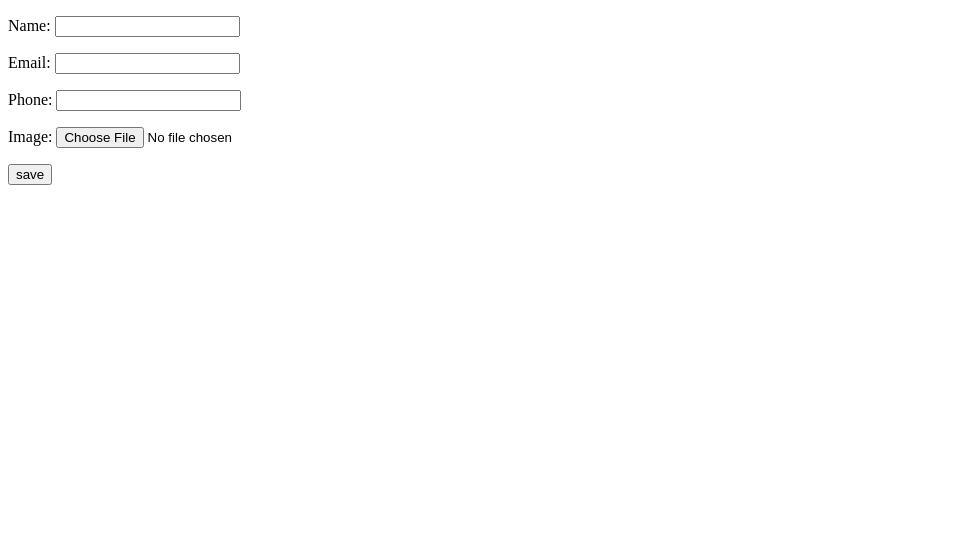
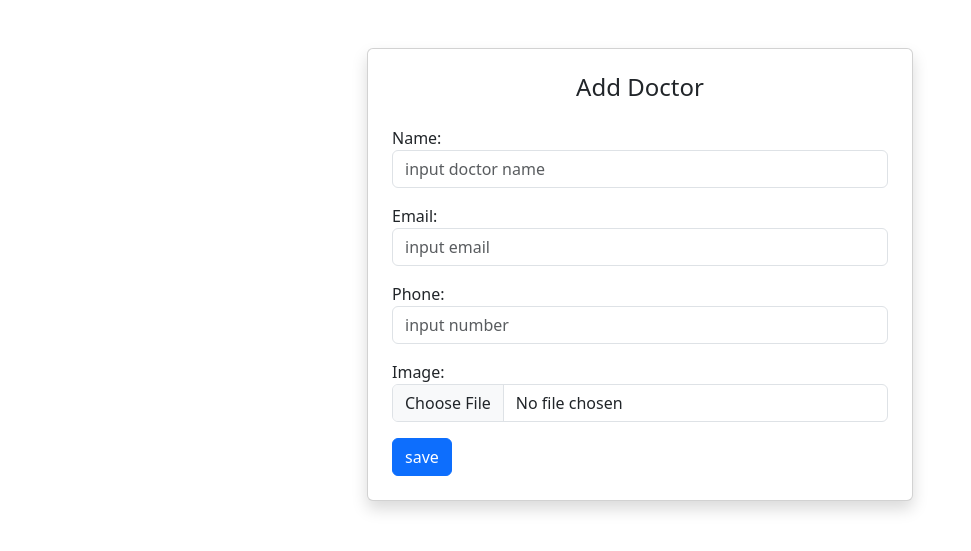
Before and after one commit to AyatiOgo/cms-project, a Django app: template cmsApp/templates/create_doctor.html in a window 1280 px wide. Shown: the top 551 px of the page, without its empty margins (0-971 px from the left). Run offline with Django 5.2, Linux system fonts and the light colour scheme; the template is opened without the code that fills it: values that come from a table or form of the project are taken from there, others are empty.

Commit message:
code updated

```diff
--- a/cmsApp/forms.py
+++ b/cmsApp/forms.py
@@ -4,6 +4,41 @@ from .models import *
 
 class Create_doctor(forms.ModelForm):
 
+    # name = forms.CharField(required = False,
+    #                         widget = forms.TextInput(attrs= {
+    #             'class' : 'form-control',
+    #             "placeholder" : "input doctor name" } )   )
+
+    # email = forms.EmailField(required = False,
+    #                         widget = forms.EmailInput(attrs= {
+    #             'class' : 'form-control',
+    #             "placeholder" : "input email" } )   )
+
+    # phone = forms.IntegerField(
+    #     required=False,
+    #     widget=forms.NumberInput(attrs={
+    #         'class': 'form-control',
+    #         'placeholder': 'input phone number'
+    #     })
+    # )
+
     class Meta():
         model = Doctors
         fields = ["name", "email", "phone", "image"]
+        widgets = {
+            "name": forms.TextInput( attrs = {
+                'class' : 'form-control',
+                "placeholder" : "input doctor name" }),
+
+            "email": forms.EmailInput(attrs= {
+                "class" : "form-control",
+                "placeholder" : "input email" }),
+
+            "phone": forms.NumberInput(attrs= {
+                "class" : "form-control",
+                "placeholder" : "input number" }),
+
+            "image": forms.ClearableFileInput(attrs={
+                "class": "form-control" })
+
+        }
--- a/cmsApp/models.py
+++ b/cmsApp/models.py
@@ -4,7 +4,7 @@ from django.db import models
 class Doctors(models.Model):
     name = models.CharField(max_length=250)
     email = models.EmailField(max_length=250)
-    phone = models.IntegerField()
+    phone = models.CharField(max_length=25)
     image = models.ImageField(max_length=250, null=True, blank= True)
     class Meta:
         db_table = "Doctors"
@@ -18,8 +18,8 @@ class Doctors(models.Model):
 class Patients(models.Model):
     name = models.CharField(max_length=250)
     email = models.EmailField(max_length=250)
-    phone = models.IntegerField()
-    image = models.ImageField(max_length=250)
+    phone = models.CharField(max_length=25)
+    image = models.ImageField(max_length=250, null=True, blank=True)
     doctor = models.ForeignKey(Doctors, on_delete= models.CASCADE)
     class Meta:
         db_table = "Patients"
--- a/cmsApp/templates/create_doctor.html
+++ b/cmsApp/templates/create_doctor.html
@@ -4,14 +4,32 @@
     <meta charset="UTF-8">
     <meta name="viewport" content="width=device-width, initial-scale=1.0">
     <title>Create doctor</title>
+    {% include 'links.html' %}
 </head>
 <body>
-
-    <form action="" method="post">
-        {% csrf_token %}
-        {{ form.as_p }}
-        <button type="submit"> save </button>
-
+    <div class="container mt-5">
+        <div class="row justify-content-center" class="row justify-content-center" >
+          <div class="col-md-6">
+            <div class="card shadow p-4">
+              <h4 class="mb-4 text-center">Add Doctor</h4>
+              <form action="" method="post">
+                <div class="form-group">
+                    {% csrf_token %}
+                    {{ form.as_p }}
+                    {# {{ form.phone.error }} #}
+                </div>
+                <button type="submit" class="btn btn-primary"> save </button>
+             </form>
+            </div>
+          </div>
+        </div>
+      </div>
 
 </body>
 </html>
+
+<style>
+  ul.errorlist {
+  display: none;
+}
+</style>
--- a/cmsApp/urls.py
+++ b/cmsApp/urls.py
@@ -2,8 +2,8 @@ from django.urls import path
 from .views import *
 
 urlpatterns = [
-    path('home', home_view  ,name="home"),
-    path('form_doctor', doctor_create  ,name="create_doctor"),
-    path('doctors', doctors_view  ,name="doctors_view"),
-    path('patients', patients_view  ,name="patients_view"),
+    path('', home_view  ,name="home"),
+    path('form_doctor/', doctor_create  ,name="create_doctor"),
+    path('doctors/', doctors_view  ,name="doctors_view"),
+    path('patients/', patients_view  ,name="patients_view"),
 ]
```
Also changed, not shown: cms/settings.py (+17 -2 lines), README.md (added), cmsApp/migrations/0004_alter_patients_image.py (added), cmsApp/migrations/0005_alter_doctors_phone_alter_patients_phone.py (added), db.sqlite3, 1 other file.
